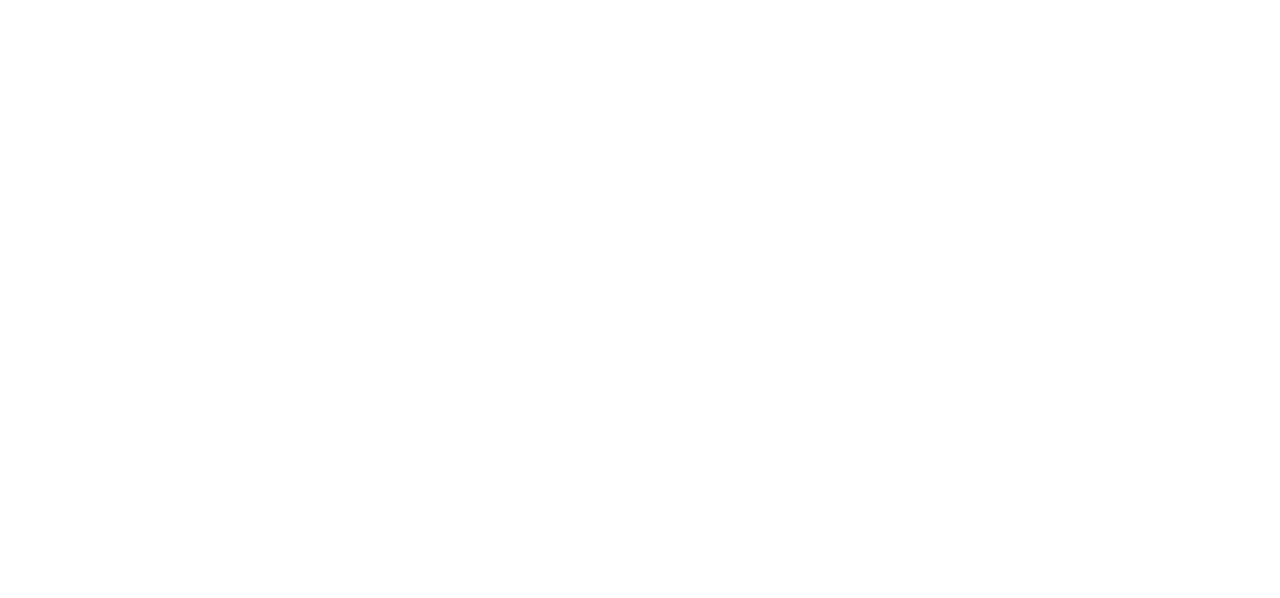
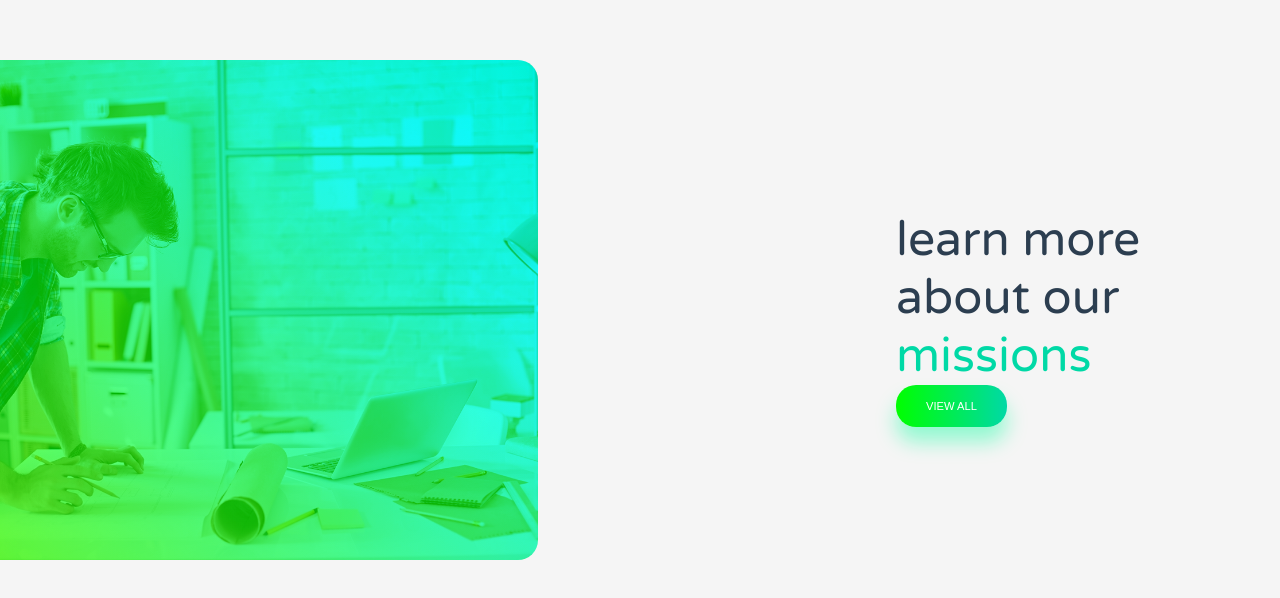
Before and after one commit to mecarm/proj-html-vuejs, a Vue app: page / in a window 1280 px wide. Shown: the part 1753-2351 px from the top of the page. Before the commit the page ends 1663 px from the top, so only its background shows below. Built offline with nearby package versions, Linux system fonts and the light colour scheme.

Commit message:
Creo struttura iniziale Seconda section

```diff
--- a/src/components/FirstSection.vue
+++ b/src/components/FirstSection.vue
@@ -54,7 +54,7 @@ section{
 .container{
     @include center;
     @include flex($justify: Between_Center);
-    padding: 150px 0;
+    padding: $vertical-center-pd;
 }
     .text-container {
         padding-right: 40px;
--- a/src/components/MainComp.vue
+++ b/src/components/MainComp.vue
@@ -2,18 +2,21 @@
   <main>
     <JumboTron/>
     <FirstSection/>
+    <SecondSection/>
   </main>
 </template>
 
 <script>
 import JumboTron from './JumboTron.vue'
 import FirstSection from './FirstSection.vue'
+import SecondSection from './SecondSection.vue'
 
 export default {
     name: 'MainComp',
     components: {
         JumboTron,
-        FirstSection
+        FirstSection,
+        SecondSection
     }
 }
 </script>
--- /dev/null
+++ b/src/components/SecondSection.vue
@@ -0,0 +1,71 @@
+<template>
+    <section>
+        <div class="img-container">
+            <div class="img-1"></div>
+            <div class="img-absolute">
+                <img src="" alt="">
+            </div>
+        </div>
+        <div class="text-container">
+            <h1>learn more <br> about our <br><span>missions</span></h1>
+            <div class="line">
+                <div></div>
+                <div></div>
+            </div>
+            <button>VIEW ALL</button>
+        </div>
+    </section>
+</template>
+
+<script>
+export default {
+    name: 'SecondSection'
+}
+</script>
+
+<style lang="scss" scoped>
+@import '../style/style.scss';
+@import url('https://fonts.googleapis.com/css2?family=Ubuntu&family=Varela+Round&display=swap');
+
+section{
+    padding: $vertical-center-pd;
+    background: #F5F5F5;
+    @include flex($justify: Between_Center);
+
+    .img-container{
+        flex-basis: 70%;
+
+        .img-1{
+            width: 60%;
+            height: 500px;
+            background-image: url('../assets/images/busy-architect-PYVKWM4-1024x872.jpg'), $primary-image-gradient;
+            background-size: cover;
+            background-repeat: no-repeat;
+            border-radius: 0px 20px 20px 0;
+            background-blend-mode: overlay;
+        }
+    }
+    .text-container {
+        flex-basis: 30%;
+
+        h1{
+            font-family: 'Varela Round', sans-serif;
+            font-size: 3rem;
+            font-weight: 400;
+        }
+
+        span{
+        color: $primary-brand-color;
+        }
+
+        button {
+            @include button;
+
+            &:hover {
+                @include button_black;
+            }
+        }
+    }
+}
+
+</style>
--- a/src/style/style.scss
+++ b/src/style/style.scss
@@ -1,7 +1,10 @@
 /* Variabili colori */
 $primary-brand-color: #00D9A6;
 $primary-brand-gradient: linear-gradient(90deg, rgb(0, 255, 0), #00D9A6);
+$primary-image-gradient: linear-gradient(to top right,#39d61d, #00D9A6);
 
+/* Variabili */
+$vertical-center-pd: 150px 0;
 
 /* Mixin */
 @mixin flex($justify) {
@@ -24,6 +27,7 @@ $primary-brand-gradient: linear-gradient(90deg, rgb(0, 255, 0), #00D9A6);
     width: 80%;
     margin: auto;
 }
+
 
 @mixin button{
     border: none;
```
